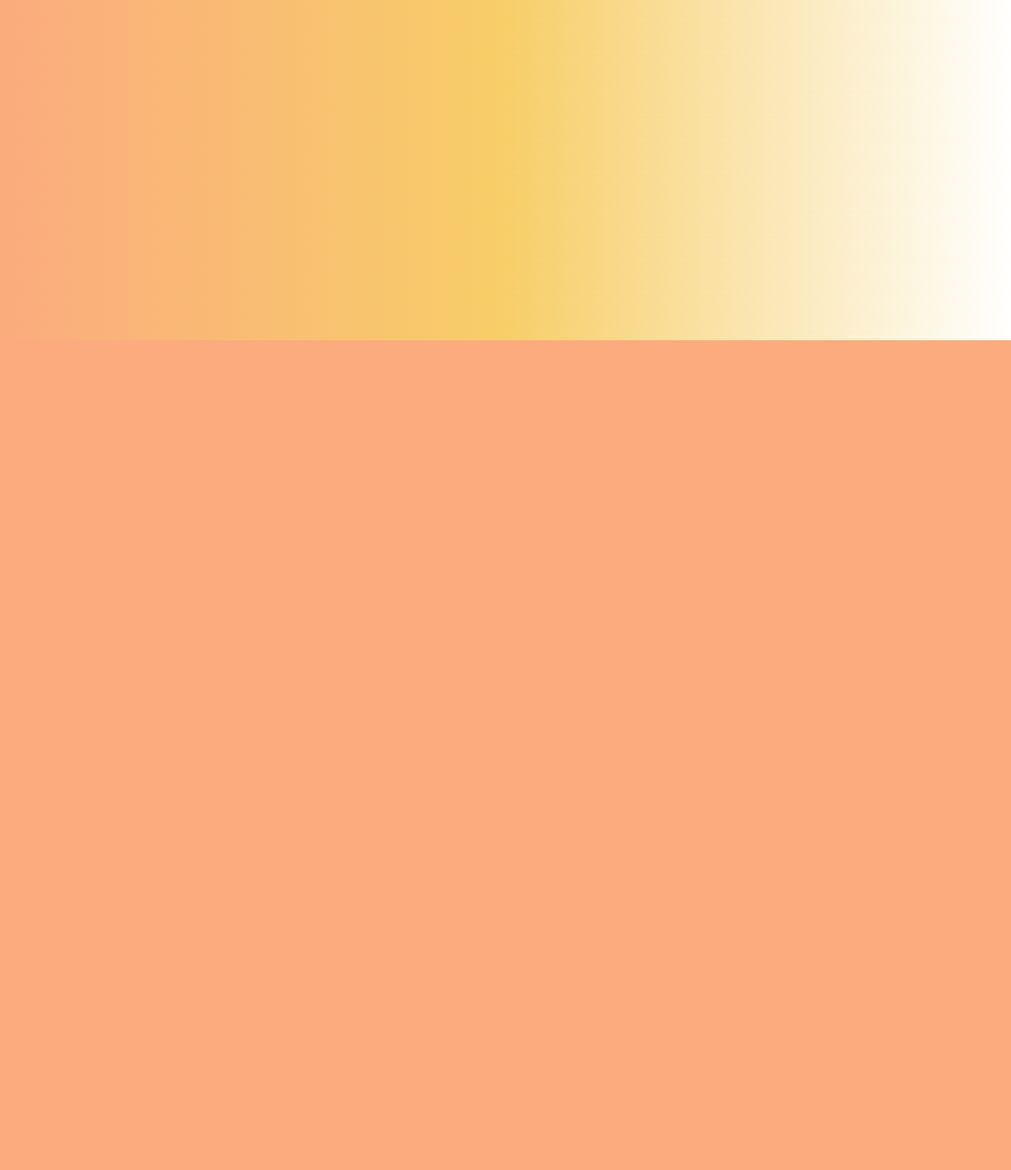
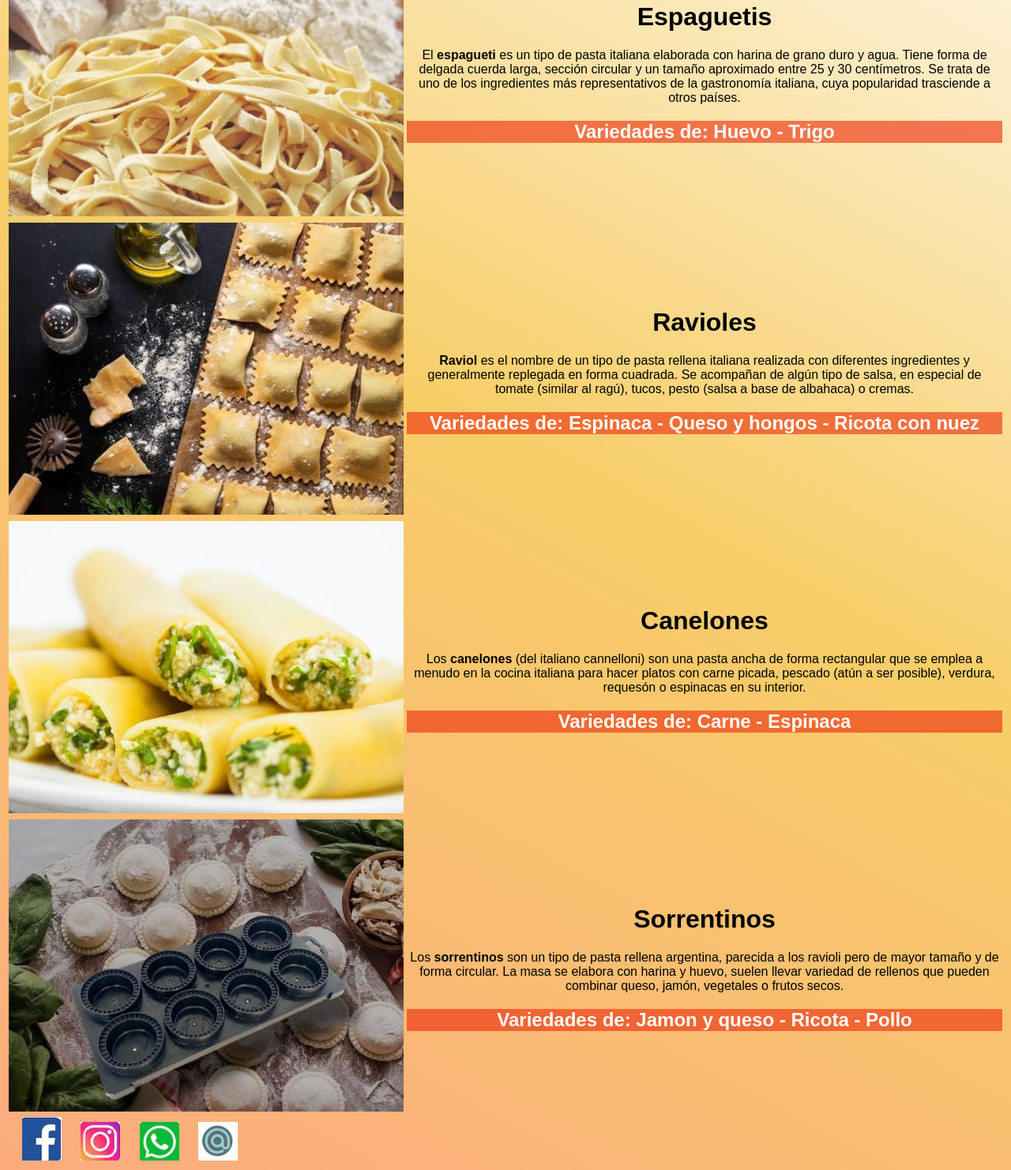
Before and after one commit to Eliseotata98/Di-cei-pastas, a plain HTML site: page productos.html in a window 1280 px wide. Shown: the part 369-1851 px from the top of the page at 79% size. Before the commit the page ends 800 px from the top, so only its background shows below. Drawn offline with Linux system fonts and the light colour scheme.

Commit message:
Creacion de rama

```diff
--- a/productos.html
+++ b/productos.html
@@ -10,8 +10,63 @@
 </head>
 <body>
 
+   <!-- Menu de inicio -->
+<table>
+    <!-- <th><img src="./img/logo.jpeg" alt="" width="50%"> </th> -->
+    <th><img src="./img/logodicei.png" alt="" width="50%"> </th>
+<td>
+    <th class="menu-color" colspan="1"><a href="./index.html">INICIO</a></th>
+    <th class="menu-color" colspan="1"><a href="./productos.html">PRODUCTOS</a></th>
+    <th class="menu-color" colspan="1"><a href="./sobre-nosotros.html">SOBRE NOSOTROS</a></th>
+</td>
+</table>
+    <br>
 
+    <!-- Muestras de productos -->
+    <table>
+        <tr>
+            <td><img src="./img/imagenes.productos (4).jpeg" alt="Espaguetis"></td>
+            <td>
+                <h1 style="text-align: center ;" >Espaguetis</h1>
+                <p style="text-align: center ;" > El <strong>espagueti</strong> es un tipo de pasta italiana elaborada con harina de grano duro y agua. Tiene forma de delgada cuerda larga, sección circular y un tamaño aproximado entre 25 y 30 centímetros. Se trata de uno de los ingredientes más representativos de la gastronomía italiana, cuya popularidad trasciende a otros países.</p>
+                <h2 style="text-align: center ; color: #ffffff; background: rgba(238, 46, 12, 0.616);" >Variedades de: Huevo - Trigo</h2>
+            </td>
+        </tr>
+        <tr>
+            <td><img src="img/imagenes.productos (3).jpeg" alt="Ravioles" width="500px" height="370px"></td>
+            <td>
+                <h1 style="text-align: center ;">Ravioles</h1>
+                <p style="text-align: center ;"> <strong>Raviol</strong> es el nombre de un tipo de pasta rellena italiana realizada con diferentes ingredientes y generalmente replegada en forma cuadrada. Se acompañan de algún tipo de salsa, en especial de tomate (similar al ragú), tucos, pesto (salsa a base de albahaca) o cremas.</p>
+                 <h2 style="text-align: center ; color: #ffffff; background: rgba(238, 46, 12, 0.616);">Variedades de: Espinaca - Queso y hongos - Ricota con nuez
+            </td>
+        </tr>
+        <tr>
+            <td><img src="./img/imagenes.productos (2).jpeg" alt="Canelones" width="500px" height="370px"></td>
+            <td>
+                <h1 style="text-align: center ;">Canelones</h1>
+                <p style="text-align: center ;"> Los <strong>canelones</strong> (del italiano cannelloni) son una pasta ancha de forma rectangular que se emplea a menudo en la cocina italiana para hacer platos con carne picada, pescado (atún a ser posible), verdura, requesón o espinacas en su interior.</p>
+                <h2 style="text-align: center ; color: #ffffff; background: rgba(238, 46, 12, 0.616);">Variedades de: Carne - Espinaca</h2>
+            </td>
+        </tr>
+        <tr>
+            <td><img src="./img/imagenes.productos (1).jpeg" alt="Sorrentinos" width="500px" height="370px"></td>
+            <td>
+                <h1 style="text-align: center ;">Sorrentinos</h1>
+                <p style="text-align: center ;">Los <strong>sorrentinos</strong> son un tipo de pasta rellena argentina, parecida a los ravioli pero de mayor tamaño y de forma circular. La masa se elabora con harina y huevo, suelen llevar variedad de rellenos que pueden combinar queso, jamón, vegetales o frutos secos.</p>
+                <h2 style="text-align: center ; color: #ffffff; background: rgba(238, 46, 12, 0.616);">Variedades de: Jamon y queso - Ricota - Pollo</h2>
+            </td>
+        </tr>
+    </table>
 
+    <!-- Pie de pagina -->
+    <footer>
+        <td>
+            <th><img src="./img/logofacebook.png" class="imagenes-redes" alt=""></th>
+            <th><img src="./img/logoinstagram.png" class="imagenes-redes" alt=""></th>
+            <th><img src="./img/logowasap.png" class="imagenes-redes" alt=""></th>
+            <th><img src="./img/logocorreo.png" class="imagenes-redes" alt=""></th>
+        </td>
+   </footer>
 
 </body>
 </html>
--- a/style.css
+++ b/style.css
@@ -66,3 +66,23 @@ table, th, td, a{
     box-shadow: 16px 16px 9px rgba(133, 30, 12, 0.397);
 
 }
+
+
+
+
+
+
+
+
+/* ////////////////////////////// CARLA ///////////////////////////////// */
+
+/* estilos de muestra de productos */
+table, th, td, h1, p{
+    font-family: 'Poppins', sans-serif;
+    color: rgb(0, 0, 0);
+}
+
+
+.centrar-producto{
+    width: 80%;
+}
```
